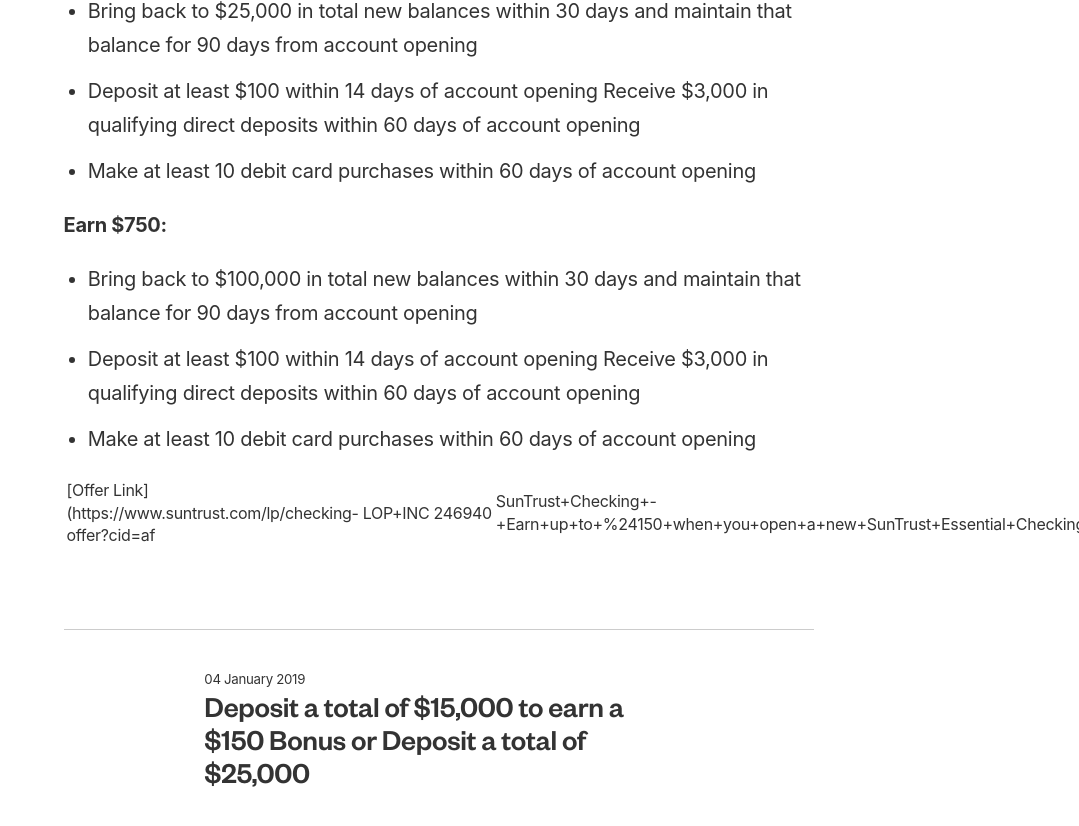
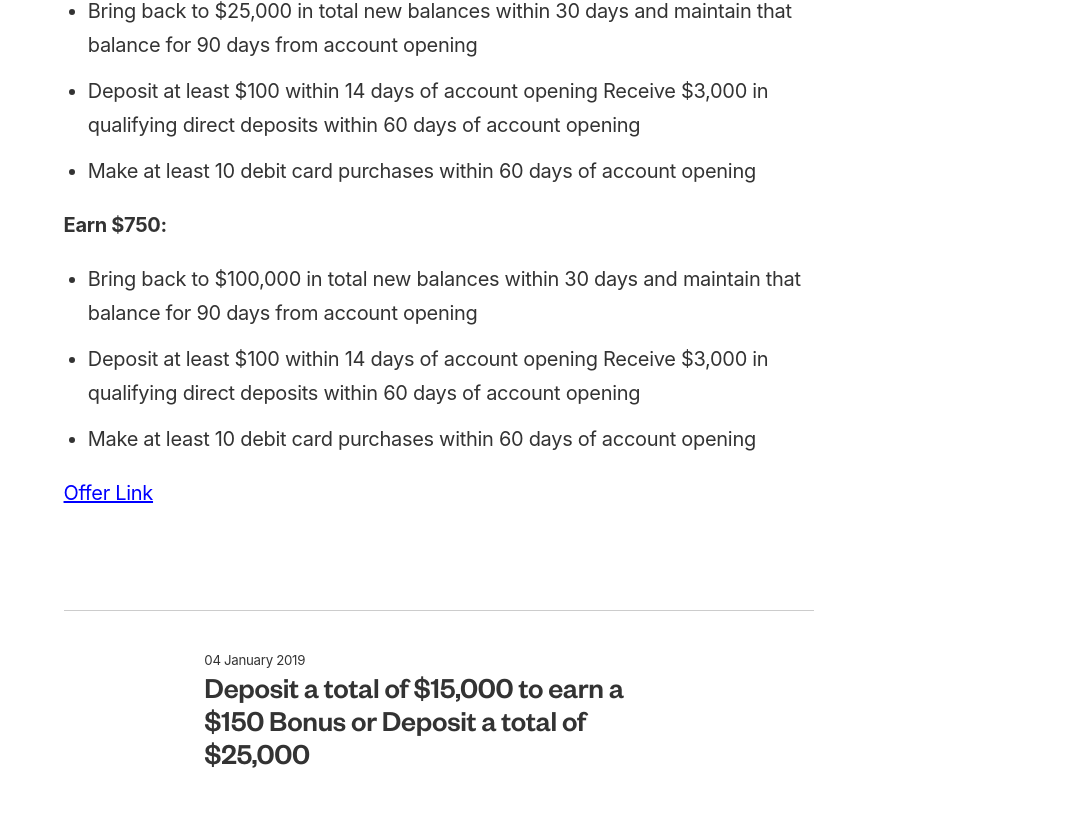
Before and after one commit to ohiosveryown/atldeals, a Jekyll site: the page built from _posts/2019-01-04-suntrust-250-dollars-750-dollars.markdown, in a window 1280 px wide and 900 px high, scrolled down 1260 px. Shown: the top 826 px of the window, without its empty margins (201-1280 px from the left). Built offline with Jekyll 4.4.1, drawn with Linux system fonts in a browser that asks for light colours; our own code applies the rules of GitHub Pages for plain Markdown files; some of the changed lines change nothing that is shown.

Commit message:
Updated Suntrust 250 Dollars 750 Dollars

```diff
--- a/_posts/2019-01-04-suntrust-250-dollars-750-dollars.markdown
+++ b/_posts/2019-01-04-suntrust-250-dollars-750-dollars.markdown
@@ -27,4 +27,4 @@
 Receive $3,000 in qualifying direct deposits within 60 days of account opening
 * Make at least 10 debit card purchases within 60 days of account opening
 
-[Offer Link](https://www.suntrust.com/lp/checking-offer?cid=af|LOP+INC|246940|SunTrust+Checking+-+Earn+up+to+%24150+when+you+open+a+new+SunTrust+Essential+Checking+Account|281219|TEXT_LINK||yV317L0vXxqWULW3iOzqD3PSUkSSOoQRbwBHXI0)
+[Offer Link](https://www.suntrust.com/lp/checking-offer)
```
